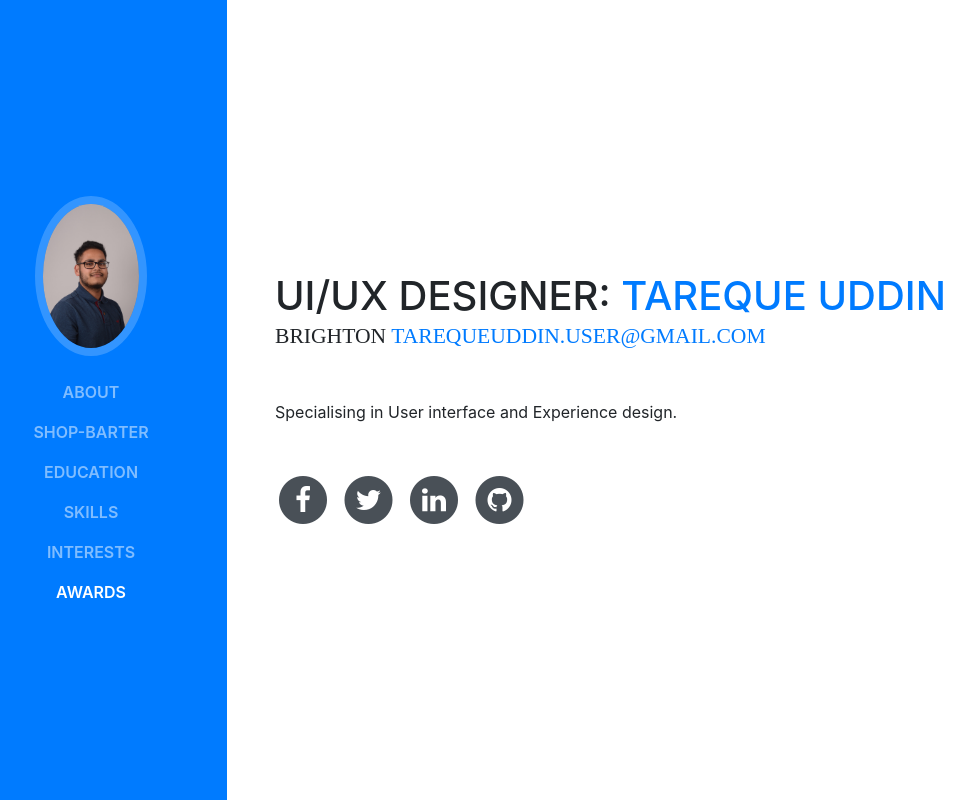
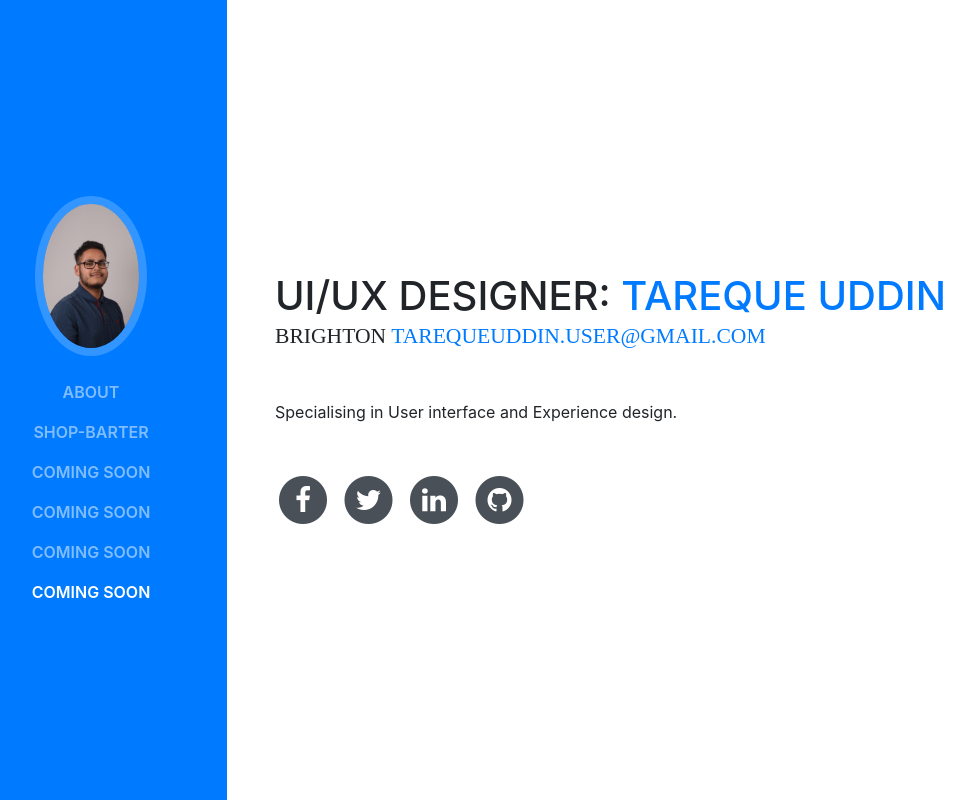
Before and after one commit to TainRed/Portfolio_Website, a website with bundled scripts: page index.html in a window 1280 px wide. Shown: the top 800 px of the page, without its empty margins (45-1019 px from the left). Built offline with nearby package versions, Linux system fonts and the light colour scheme; a script that the page names is missing; a web font is replaced by a local one.

Commit message:
html changes

```diff
--- a/index.html
+++ b/index.html
@@ -91,20 +91,24 @@
             >
           </li>
           <li class="nav-item">
-            <a class="nav-link js-scroll-trigger dis-scroll" href="#education"
-              >Education</a
+            <a class="nav-link js-scroll-trigger dis-scroll" href="#waiting1"
+              >coming soon</a
             >
           </li>
           <li class="nav-item">
-            <a class="nav-link js-scroll-trigger" href="#skills">Skills</a>
-          </li>
-          <li class="nav-item">
-            <a class="nav-link js-scroll-trigger" href="#interests"
-              >Interests</a
+            <a class="nav-link js-scroll-trigger" href="#waiting2"
+              >coming soon</a
             >
           </li>
           <li class="nav-item">
-            <a class="nav-link js-scroll-trigger" href="#awards">Awards</a>
+            <a class="nav-link js-scroll-trigger" href="#waiting3"
+              >coming soon</a
+            >
+          </li>
+          <li class="nav-item">
+            <a class="nav-link js-scroll-trigger" href="#waiting4"
+              >coming soon</a
+            >
           </li>
         </ul>
       </div>
@@ -437,7 +441,7 @@
 
       <section
         class="resume-section p-3 p-lg-5 d-flex flex-column"
-        id="education"
+        id="waiting1"
       >
         <div class="my-auto">
           <h2 class="mb-5">Education</h2>
@@ -467,7 +471,10 @@
         </div>
       </section>
 
-      <section class="resume-section p-3 p-lg-5 d-flex flex-column" id="skills">
+      <section
+        class="resume-section p-3 p-lg-5 d-flex flex-column"
+        id="waiting2"
+      >
         <div class="my-auto">
           <h2 class="mb-5">Skills</h2>
 
@@ -532,7 +539,7 @@
 
       <section
         class="resume-section p-3 p-lg-5 d-flex flex-column"
-        id="interests"
+        id="waiting3"
       >
         <div class="my-auto">
           <h2 class="mb-5">Interests</h2>
@@ -551,7 +558,10 @@
         </div>
       </section>
 
-      <section class="resume-section p-3 p-lg-5 d-flex flex-column" id="awards">
+      <section
+        class="resume-section p-3 p-lg-5 d-flex flex-column"
+        id="waiting4"
+      >
         <div class="my-auto">
           <h2 class="mb-5">Awards &amp; Certifications</h2>
           <ul class="fa-ul mb-0">
```
